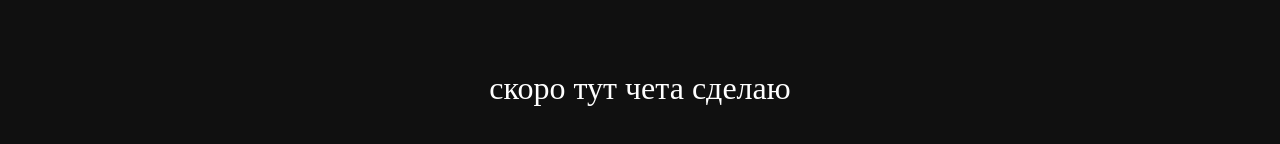
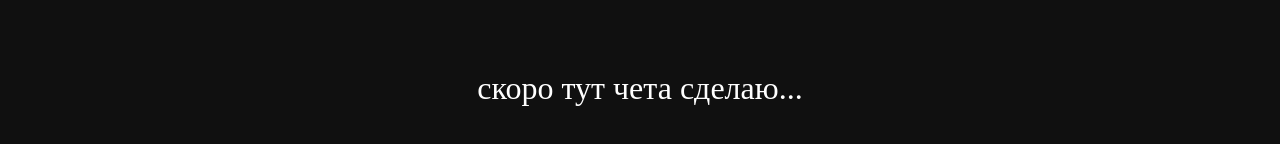
Before and after one commit to AugustCorvin/LittleVanilla, a plain HTML site: page index.html in a window 1280 px wide. Shown: the part 312-456 px from the top of the page. Drawn offline with Linux system fonts and the light colour scheme.

Commit message:
Update index.html

```diff
--- a/index.html
+++ b/index.html
@@ -1,6 +1,6 @@
 <link rel="stylesheet" href="style.css" />
 
-<div class="center-text">скоро тут чета сделаю</div>
+<div class="center-text">скоро тут чета сделаю...</div>
 
 <nav class="top-menu">
   <a href="#">Главная</a>
```
